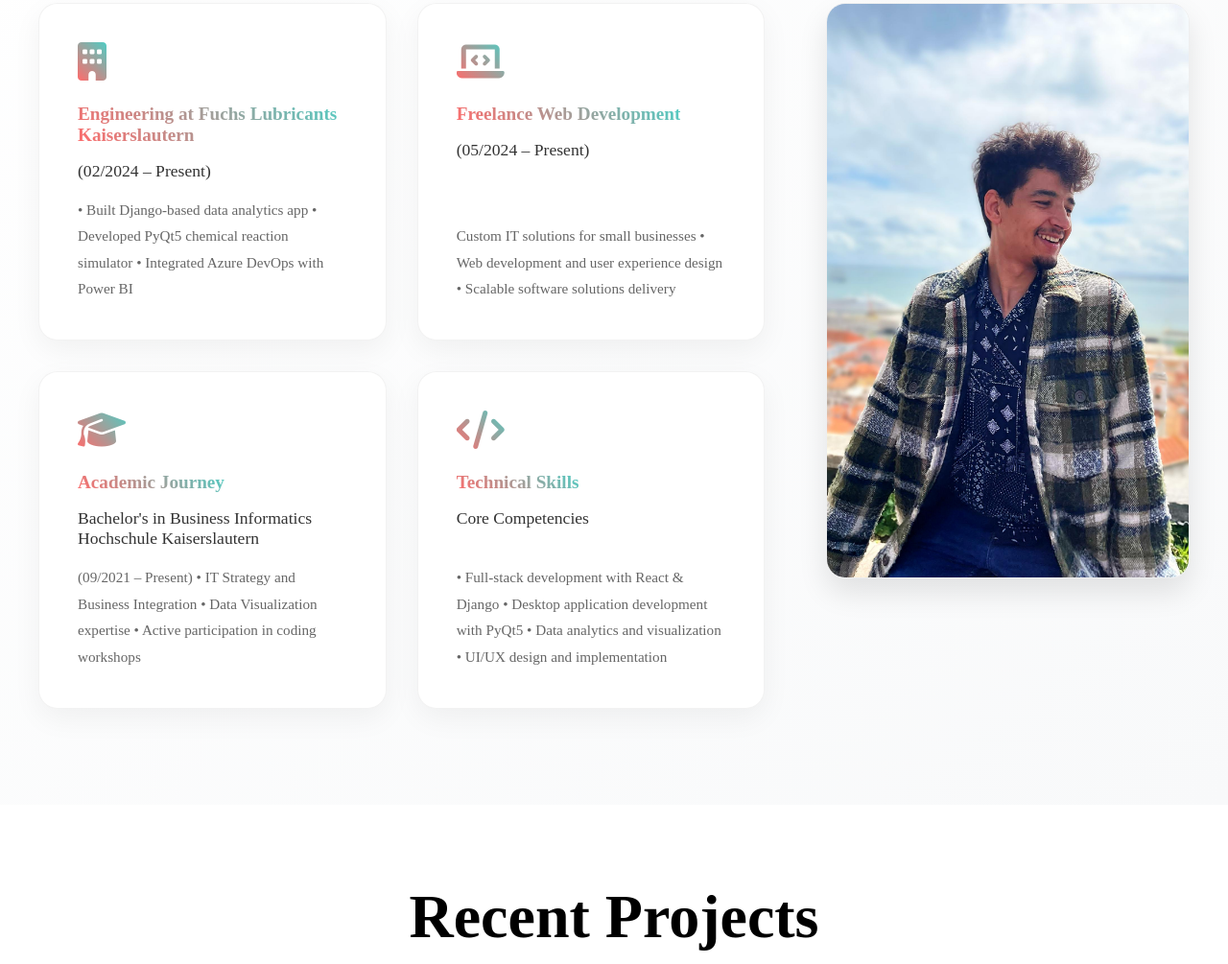
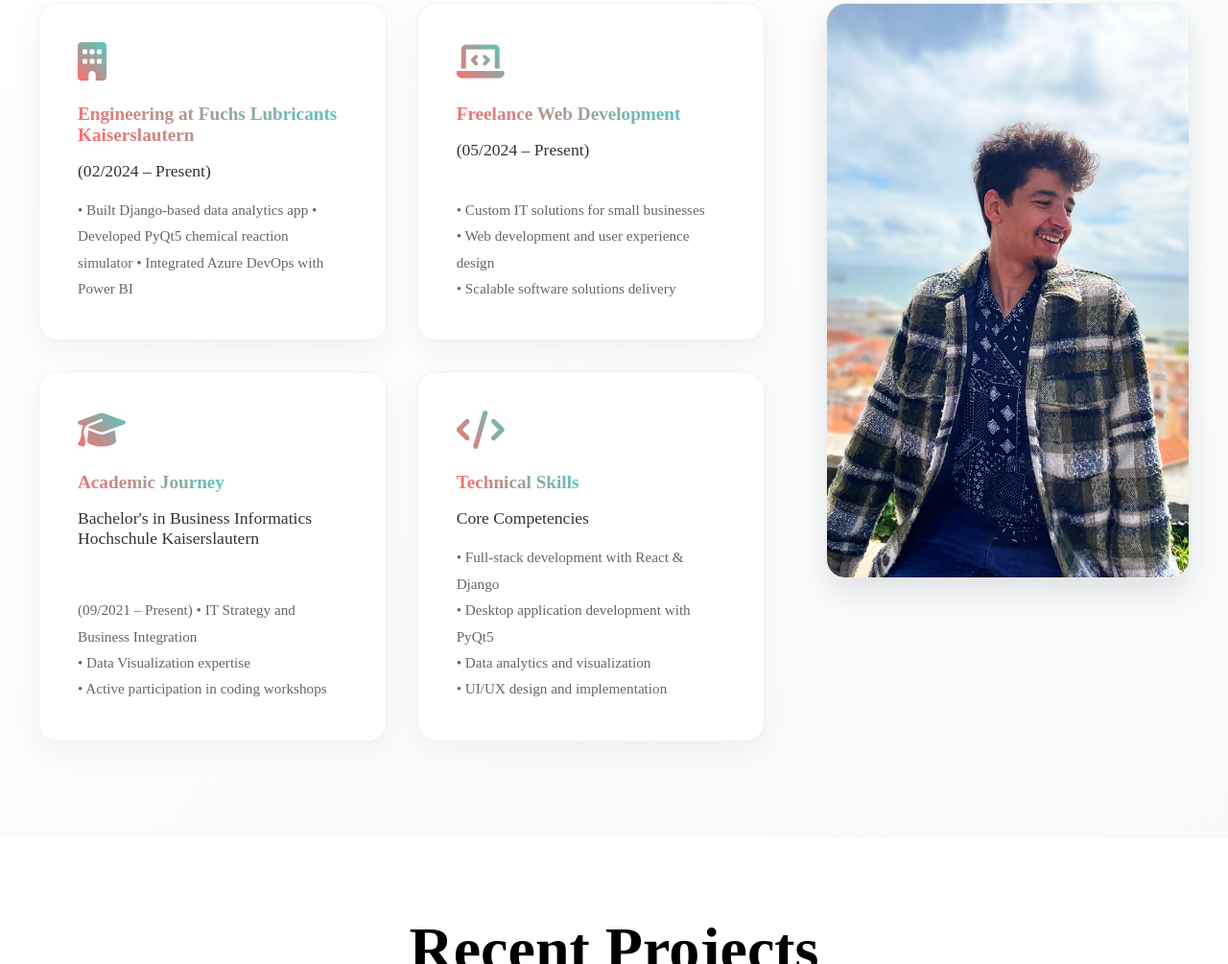
Before and after one commit to wisems/wissem, a plain HTML site: page index.html in a window 1280 px wide. Shown: the part 1819-2824 px from the top of the page at 96% size. Drawn offline with nearby package versions, Linux system fonts and the light colour scheme.

Commit message:
Update index.html

```diff
--- a/index.html
+++ b/index.html
@@ -121,8 +121,8 @@
                     <i class="fa-solid fa-laptop-code"></i>
                     <span>Freelance Web Development</span>
                     <h3>(05/2024 – Present)</h3>
-                    <p>  Custom IT solutions for small businesses
-                        • Web development and user experience design
+                    <p> • Custom IT solutions for small businesses<br>
+                        • Web development and user experience design<br>
                         • Scalable software solutions delivery</p>
                 </div>
 
@@ -131,8 +131,8 @@
                     <span>Academic Journey</span>
                     <h3>Bachelor's in Business Informatics Hochschule Kaiserslautern</h3>
                     <p> (09/2021 – Present)
-                        • IT Strategy and Business Integration
-                        • Data Visualization expertise
+                        • IT Strategy and Business Integration<br>
+                        • Data Visualization expertise<br>
                         • Active participation in coding workshops</p>
                 </div>
 
@@ -140,9 +140,9 @@
                     <i class="fa-solid fa-code"></i>
                     <span>Technical Skills</span>
                     <h3>Core Competencies</h3>
-                    <p>• Full-stack development with React & Django
-                        • Desktop application development with PyQt5
-                        • Data analytics and visualization
+                    <p>• Full-stack development with React & Django<br>
+                        • Desktop application development with PyQt5<br>
+                        • Data analytics and visualization<br>
                         • UI/UX design and implementation</p>
                 </div>
             </div>
```
